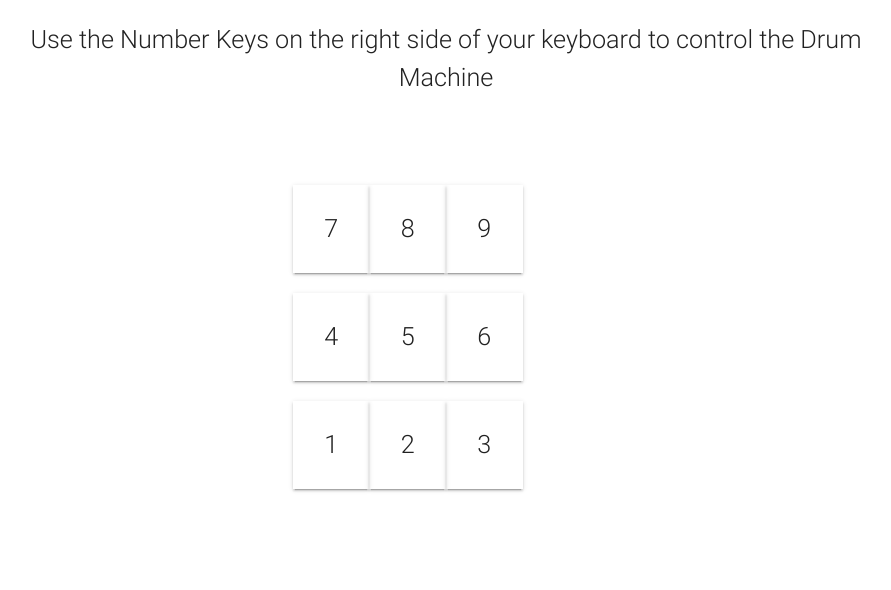
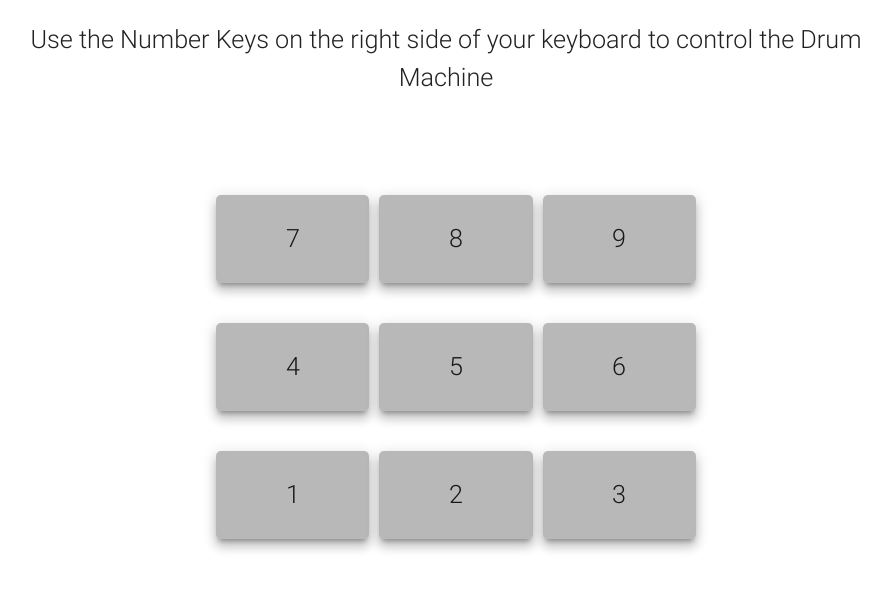
Before and after one commit to jamesrogers-io/js-drum-machine, a plain HTML site: page index.html in a window 1280 px wide. Both pictures are taken after a click on the element "Open Hat". Shown: the part 74-664 px from the top of the page, without its empty margins (194-1085 px from the left). Drawn offline with nearby package versions, Linux system fonts and the light colour scheme.

Commit message:
Added some styles to the application

```diff
--- a/css/main.css
+++ b/css/main.css
@@ -1,15 +1,29 @@
 .key {
-  border: 2px solid black;
-  background-color: black;
+  border: 0px solid black;
+  border-radius: 5px;
+  background-color: rgba(20, 20, 20, 0.3);
   transition: .07s;
   margin: 10px;
 }
 
+.indicatorLight {
+  background-color: #3cc22b;
+  width: 15px;
+  height: 15px;
+  box-shadow: 0px 2px 20px 10px rgba(60, 194, 43, 0.4);
+  border-radius: 10px;
+}
+#green-light {
+  max-width: 25px;
+  max-height: 25px;
+}
+#red-light {
+  font-weight: 900 !important;
+}
 
 .playingKey {
-  transition: scale(1.5);
-  color: #fff;
-  background-color: black;
+  color: #fff !important;
+  background-color: #000 !important;
 }
 
 
--- a/index.html
+++ b/index.html
@@ -3,6 +3,7 @@
   <head>
     <meta charset="utf-8">
     <title>drumMachine.js</title>
+    <link rel="stylesheet" href="./css/main.css" />
     <link rel="stylesheet" href="https://cdnjs.cloudflare.com/ajax/libs/materialize/0.100.1/css/materialize.min.css" />
   </head>
   <body>
@@ -18,22 +19,22 @@
 
       <!-- Indicater Light -->
       <div class="row">
-        <div id="green-light" class="col l1 offset-l4 m3 offset-m3 s4">&nbsp;</div>
-        <div id="red-light" class="col l2 m6 s8 center-align">&nbsp;</div>
+        <div id="green-light" class="col l2 offset-l3 m2 offset-m1 s3 offset-s1 center-align">&nbsp;</div>
+        <div class="col l3 m3 s4 "><div id="red-light">&nbsp;</div></div>
       </div>
 
       <!-- Drum Machine: Row 1 -->
       <div class="row" id="row1">
         <!-- Pad 7 -->
-        <div class="col l1 offset-l4 m3 offset-m3 s4 z-depth-1 key" id="pad-one" title="Closed Hat" data-key="103" onclick="playPad(103)">
+        <div class="col l2 offset-l3 m3 offset-m1 s3 offset-s1 z-depth-4 key" id="pad-one" title="Closed Hat" data-key="103" onclick="playPad(103)">
           <p class="center-align flow-text">7</p>
         </div>
         <!-- Pad 8 -->
-        <div class="col l1 m3 s4 z-depth-1 key" id="pad-two" title="Open Hat" data-key="104" onclick="playPad(104)">
+        <div class="col l2 m3 s3 z-depth-4 key" id="pad-two" title="Open Hat" data-key="104" onclick="playPad(104)">
           <p class="center-align flow-text">8</p>
         </div>
         <!-- Pad 9 -->
-        <div class="col l1 m3 s4 z-depth-1 key" id="pad-three" title="Tink" data-key="105" onclick="playPad(105)">
+        <div class="col l2 m3 s3 z-depth-4 key" id="pad-three" title="Tink" data-key="105" onclick="playPad(105)">
           <p class="center-align flow-text">9</p>
         </div>
       </div><!-- /row  -->
@@ -41,15 +42,15 @@
       <!-- Drum Machine: Row 2 -->
       <div class="row" id="row2">
         <!-- Pad 4 -->
-        <div class="col l1 offset-l4 m3 offset-m3 s4 z-depth-1 key" id="pad-four" title="Tom" data-key="100" onclick="playPad(100)">
+        <div class="col l2 offset-l3 m3 offset-m1 s3 offset-s1 z-depth-4 key" id="pad-four" title="Tom" data-key="100" onclick="playPad(100)">
             <p class="center-align flow-text">4</p>
         </div>
         <!-- Pad 5 -->
-        <div class="col l1 m3 s4 z-depth-1 key" id="pad-five" title="Clap" data-key="101" onclick="playPad(101)">
+        <div class="col l2 m3 s3 z-depth-4 key" id="pad-five" title="Clap" data-key="101" onclick="playPad(101)">
           <p class="center-align flow-text">5</p>
         </div>
         <!-- Pad 6 -->
-        <div class="col l1 m3 s4 z-depth-1 key" id="pad-six" title="Snare" data-key="102" onclick="playPad(102)">
+        <div class="col l2 m3 s3 z-depth-4 key" id="pad-six" title="Snare" data-key="102" onclick="playPad(102)">
           <p class="center-align flow-text">6</p>
         </div>
       </div><!-- /row -->
@@ -57,15 +58,15 @@
       <!-- Drum Machine: Row 3 -->
       <div class="row" id="row2">
         <!-- Pad 1 -->
-        <div class="col l1 offset-l4 m3 offset-m3 s4 z-depth-1 key" id="pad-seven" title="Kick" data-key="97" onclick="playPad(97)">
+        <div class="col l2 offset-l3 m3 offset-m1 s3 offset-s1 z-depth-4 key" id="pad-seven" title="Kick" data-key="97" onclick="playPad(97)">
             <p class="center-align flow-text">1</p>
         </div>
         <!-- Pad 2 -->
-        <div class="col l1 m3 s4  z-depth-1 key" id="pad-eight" title="Boom" data-key="98" onclick="playPad(98)">
+        <div class="col l2 m3 s3  z-depth-4 key" id="pad-eight" title="Boom" data-key="98" onclick="playPad(98)">
           <p class="center-align flow-text">2</p>
         </div>
         <!-- Pad 3 -->
-        <div class="col l1 m3 s4  z-depth-1 key" id="pad-nine" title="Ride" data-key="99" onclick="playPad(99)">
+        <div class="col l2 m3 s3  z-depth-4 key" id="pad-nine" title="Ride" data-key="99" onclick="playPad(99)">
           <p class="center-align flow-text">3</p>
         </div>
       </div><!-- /row -->
--- a/js/index.js
+++ b/js/index.js
@@ -8,8 +8,8 @@ window.addEventListener('keydown', function(event) { // This will watch for Key
 
   myAudio.currentTime = 0; // audio plays from the beginning each time the function runs
   myAudio.play(); // play the src audio file found in 'const myAudio'
-  key.classList.remove('z-depth-1'); // add a class to whatever HTML element has a matching keyCode
-  greenLight.classList.add('green');
+  key.classList.remove('z-depth-4'); // add a class to whatever HTML element has a matching keyCode
+  greenLight.classList.add('indicatorLight');
   redLight.innerHTML = `${key.title}`;
   console.log(event);
 });
@@ -20,31 +20,28 @@ window.addEventListener('keyup', function(event) {
   const greenLight = document.getElementById('green-light');
   const redLight = document.getElementById('red-light');
 
-  key.classList.add('z-depth-1');
-  greenLight.classList.remove('green');
+  key.classList.add('z-depth-4');
+  greenLight.classList.remove('indicatorLight');
   redLight.innerHTML = '';
 
 });
 
-
-
-
 // CLICK FUNCTION
 const playPad = function(x) {
-  const pad = document.getElementById(x);
+  const pad = document.getElementById(`${x}`);
   const mySample = document.querySelector(`audio[id="${x}"]`);
   const greenLight = document.getElementById('green-light');
   const redLight = document.getElementById('red-light');
 
-  greenLight.classList.add('green');
-  pad.classList.remove('z-depth-1');
+  pad.classList.add('z-depth-4');
+  greenLight.classList.add('indicatorLight');
   redLight.innerText = `${mySample.title}`;
   mySample.currentTime = 0;
   mySample.play();
 
   setTimeout(function() {
-    greenLight.classList.remove('green');
-    pad.classList.add('z-depth-1');
+    greenLight.classList.remove('indicatorLight');
+    pad.classList.add('playingKey');
     redLight.innerHTML = '';
 
   }, 100);
```
